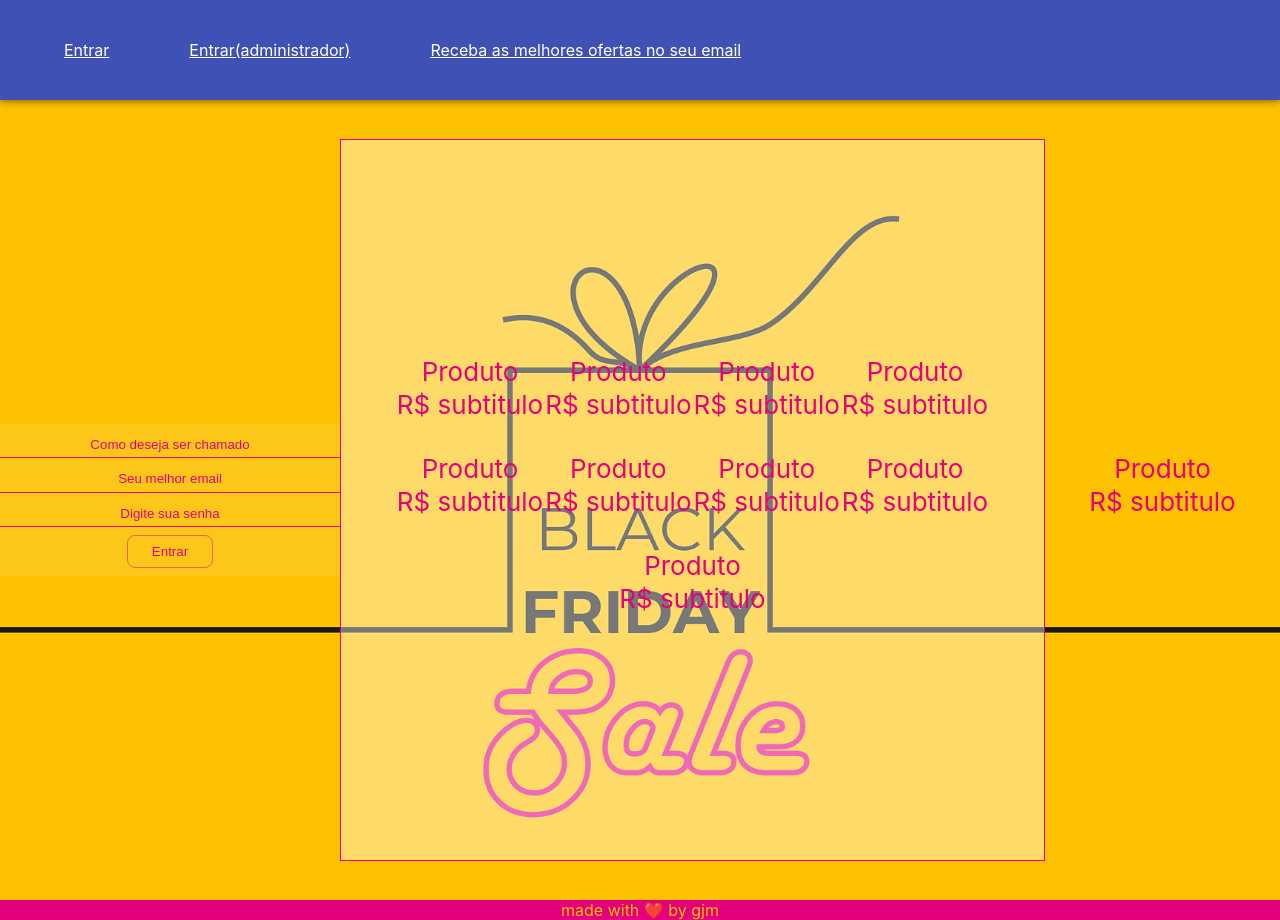
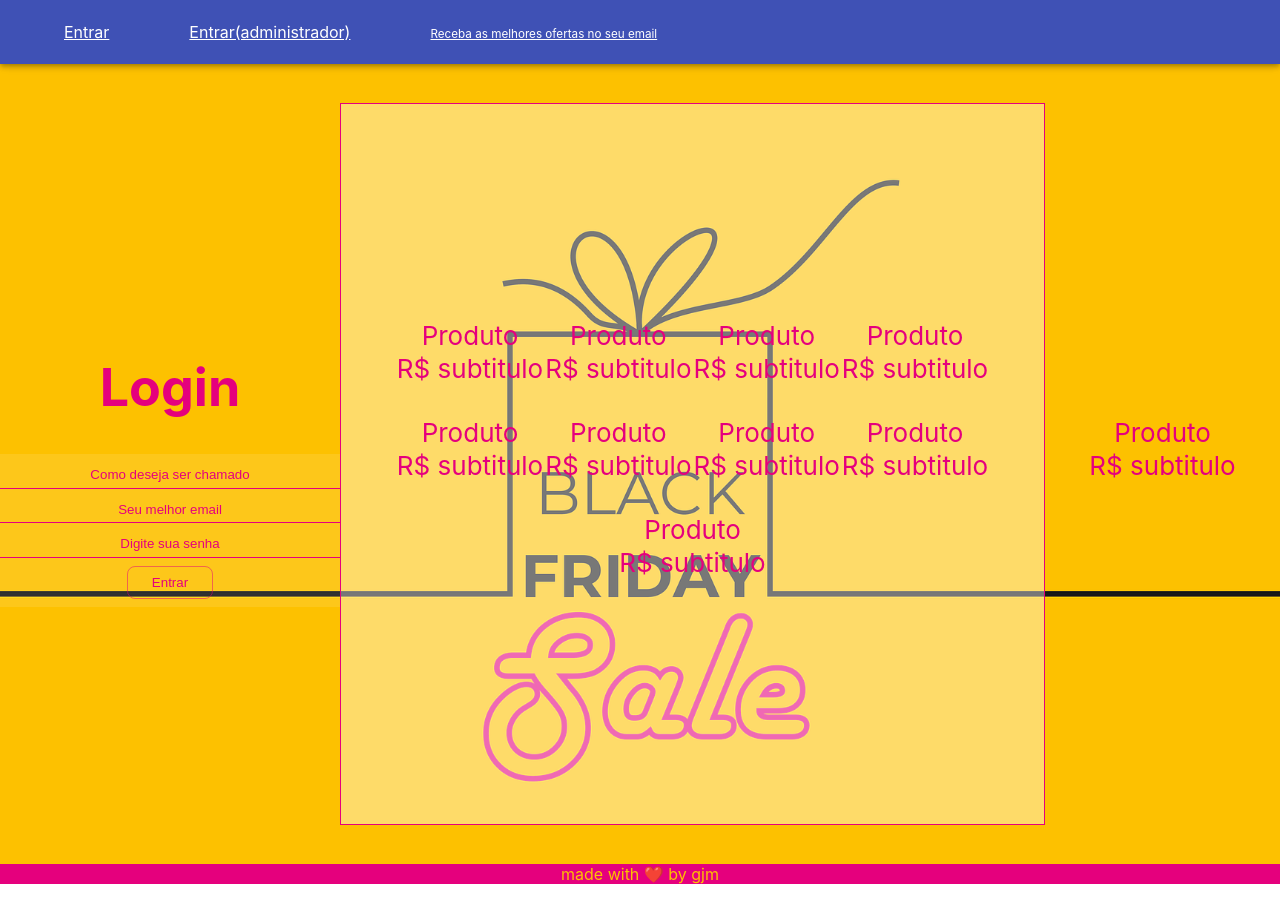
Before and after one commit to ecrseer/landinghc, a React (Create React App) app in the folder web/: page /adminsignin in a window 1280 px wide. After the commit the page ends 884 px from the top, so only its background shows below. Built offline with nearby package versions, Linux system fonts and the light colour scheme.

Commit message:
form multipurpose

```diff
--- a/web/src/App.js
+++ b/web/src/App.js
@@ -47,8 +47,12 @@ function App() {
             </Route>
             <Route className={""} exact path={`/adminsignin`}>
                 <div className=" App-header main">
-                    <Cadastro msgBotao={'Entrar'} isLogin={true}
-                    camposAdicionais={CAMPOS_LOGIN_ADMIN}/>
+                    <div>
+                        <h1>Login</h1>
+                        <Cadastro msgBotao={'Entrar'} isLogin={true}
+                                  camposAdicionais={CAMPOS_LOGIN_ADMIN}/>
+                    </div>
+
                     <SectionCards/>
                     <Card/>
                 </div>
--- a/web/src/components/Cadastro.js
+++ b/web/src/components/Cadastro.js
@@ -1,7 +1,7 @@
 import {useEffect, useState} from "react";
 import {useHistory, useRouteMatch} from 'react-router-dom';
 import './Cadastro.css'
-const Cadastro = ({historia,msgBotao,camposAdicionais,isLogin=false})=>{
+const Cadastro = ({historia,msgBotao,camposAdicionais,isLoginAdmin=false})=>{
     let history = useHistory()
     let match = useRouteMatch();
     const [dadosUsuario,setDadosUsuario] = useState({nome:'',email:''})
@@ -21,10 +21,11 @@ const Cadastro = ({historia,msgBotao,camposAdicionais,isLogin=false})=>{
     }
 
     function salvaStorage(){
-        let dadosDB = JSON.parse(localStorage.getItem('dadosUsuarios'))
+        const select_from = isLoginAdmin? 'dadosAdmin' :'dadosUsuarios'
+        let dadosDB = JSON.parse(localStorage.getItem(select_from))
         if(!dadosDB){
             dadosDB=[]
-            localStorage.setItem('dadosUsuarios',JSON.stringify(dadosDB))
+            localStorage.setItem(select_from,JSON.stringify(dadosDB))
         }
         let usuarioExistente=
             dadosDB.filter(usuari=>{
@@ -37,18 +38,24 @@ const Cadastro = ({historia,msgBotao,camposAdicionais,isLogin=false})=>{
                 )
 
 
-            if(usuarioExistente.length===0 || !isLogin) {
+            if(usuarioExistente.length===0 || !isLoginAdmin) {
                 dadosDB.push(dadosUsuario)
-                localStorage.setItem("dadosUsuarios", JSON.stringify(dadosDB))
+                localStorage.setItem(select_from, JSON.stringify(dadosDB))
             }else{
 
                 let isSenhaCorreta = usuarioExistente[0].senha===dadosUsuario.senha
                 if(isSenhaCorreta){
-                    localStorage.setItem("sessaoAtual",JSON.stringify(usuarioExistente[0]))
+                    localStorage.setItem("sessaoAtual",
+                        JSON.stringify(usuarioExistente[0]))
                     history.push("/")
                     return
                 }
-                setAlerta('Senha incorreta, tente novamente')
+                if(isLoginAdmin){
+                    setAlerta('Senha incorreta, tente novamente')
+                }else{
+                    setAlerta('Email ja cadastrado, escolha outro')
+                }
+
 
 
             }
@@ -84,7 +91,7 @@ const Cadastro = ({historia,msgBotao,camposAdicionais,isLogin=false})=>{
         <form id="debg" action="" method="GET">
             <span style={{color:'#444'}}>{alerta}</span>
             <div> <input type="text" placeholder="Como deseja ser chamado"
-                              className="type" name="nome" required
+                              className="type" name="nome"
                               onChange={atualizadorDados}  /></div>
             <div> <input type="email"  className="type"
                                required placeholder="Seu melhor email"
--- a/web/src/components/Navbar.css
+++ b/web/src/components/Navbar.css
@@ -2,3 +2,6 @@ a{
     margin: 5vh;
     color:white;
 }
+a:last-child{
+    font-size: 73%;
+}
--- a/web/src/components/Navbar.js
+++ b/web/src/components/Navbar.js
@@ -1,17 +1,30 @@
 import {Link, useHistory} from 'react-router-dom';
 import {Menu,Toolbar,MenuItem,AppBar} from '@material-ui/core'
-import {useState} from "react";
+import {useEffect, useState} from "react";
 import './Navbar.css'
-
+const BotoesSessaoVazia = ()=>(
+    <div>
+        <Link to={`/logar`}> Entrar</Link>
+        <Link to={`/adminsignin`}>Entrar(administrador)</Link>
+        <Link to={`/ficarsabendo`}>Receba as melhores ofertas no seu email</Link>
+    </div>
+)
 const Navbar=()=>{
     let history = useHistory()
     const [abrirMenu,setAbrirMenu] = useState(false)
+    const [isLogado,setIsLogado] = useState(false)
+    useEffect(()=>{
+        const usuarioLogado = localStorage.getItem('sessaoAtual')
+        if (usuarioLogado){
+            setIsLogado(true)
+        }
+
+    },[])
     return(
         <AppBar position={"sticky"}>
             <Toolbar>
-              <Link to={`/logar`}> Entrar</Link>
-                <Link to={`/adminsignin`}>Entrar(administrador)</Link>
-                <Link to={`/ficarsabendo`}>Receba as melhores ofertas no seu email</Link>
+                <BotoesSessaoVazia/>
+
                {/* <button onClick={()=>setAbrirMenu(!abrirMenu)}>
                     menu
                 </button>
```
